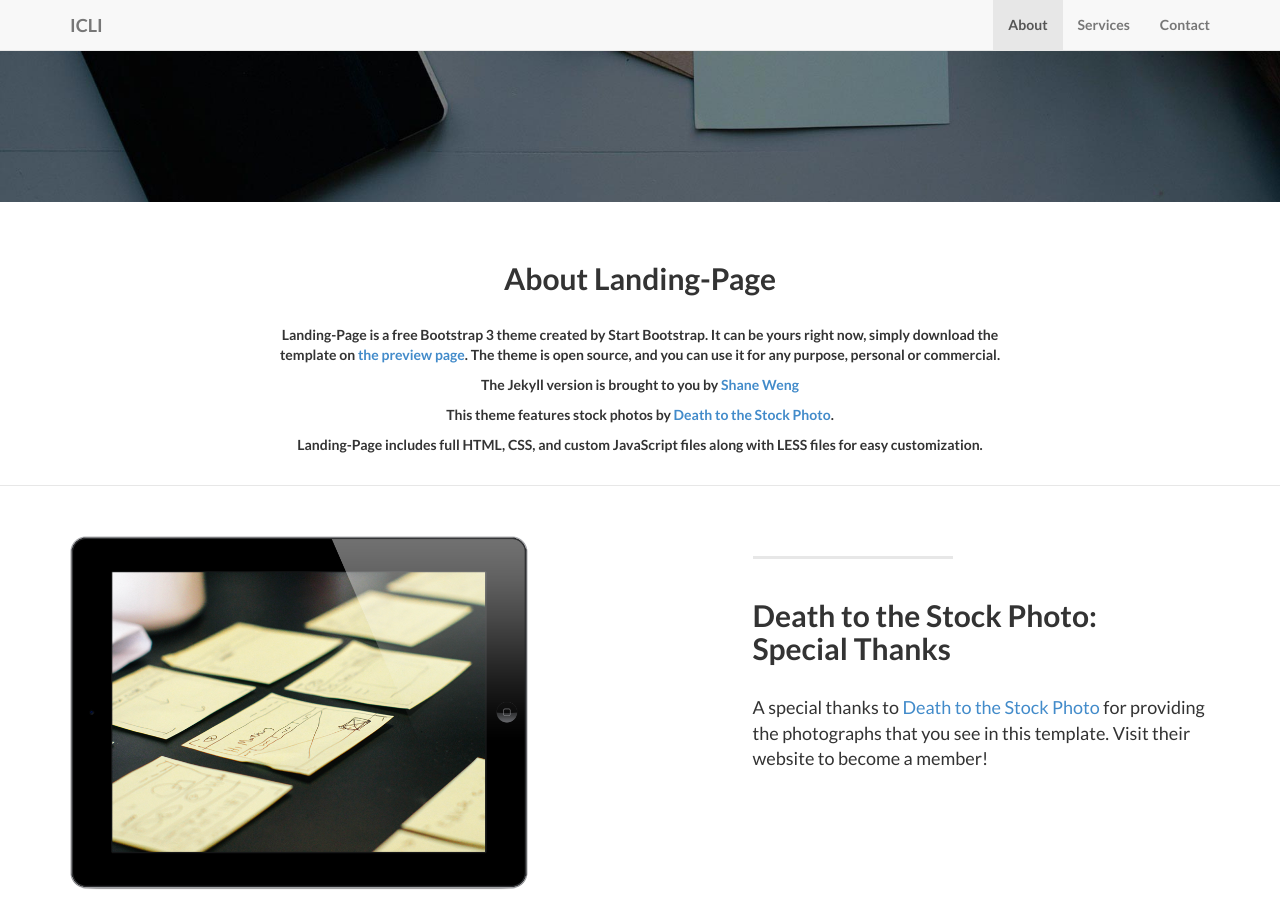
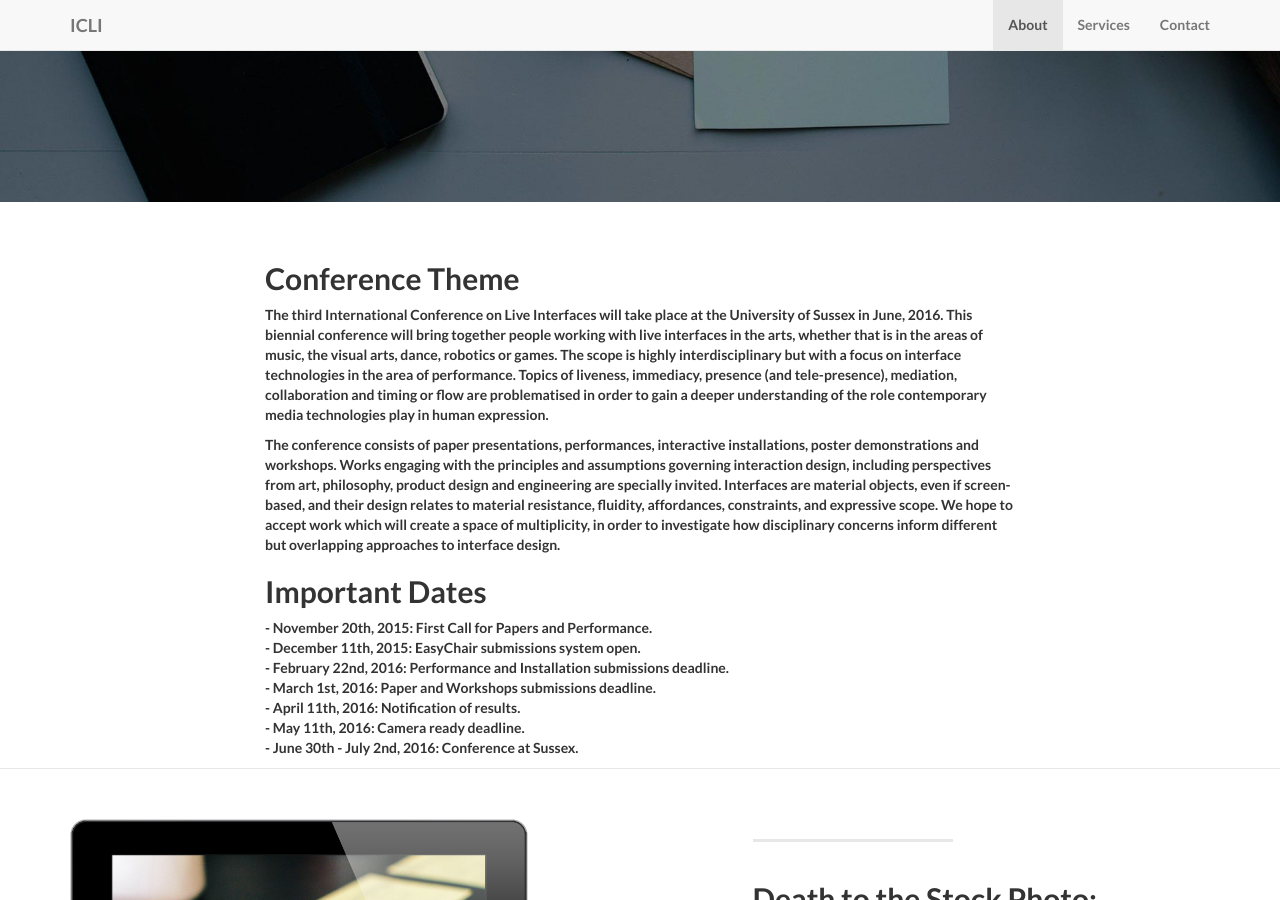
Before and after one commit to thormagnusson/liveinterfaces, a Jekyll site: the page built from index.html, in a window 1280 px wide and 900 px high, scrolled down 575 px. Built offline with Jekyll 4.4.1, drawn with Linux system fonts in a browser that asks for light colours.

```diff
--- a/_includes/about.html
+++ b/_includes/about.html
@@ -1,15 +1,25 @@
     <!-- About Section -->
-    <section id="about" class="container content-section text-center">
+    <section id="about" class="container content-section text-left">
         <div class="row">
             <div class="col-lg-8 col-lg-offset-2">
               <br/><br/>
-              <h2>About Landing-Page</h2>
-              <br/>
-                <p>Landing-Page is a free Bootstrap 3 theme created by Start Bootstrap. It can be yours right now, simply download the template on <a href="http://startbootstrap.com/template-overviews/landing-page/">the preview page</a>. The theme is open source, and you can use it for any purpose, personal or commercial.</p>
-                <p>The Jekyll version is brought to you by <a href="https://github.com/swcool">Shane Weng</a></p>
-                <p>This theme features stock photos by <a href="http://join.deathtothestockphoto.com//">Death to the Stock Photo</a>.</p>
-                <p>Landing-Page includes full HTML, CSS, and custom JavaScript files along with LESS files for easy customization.</p>
-                <br/>
+            <h2>Conference Theme</h2>
+
+            <p>The third International Conference on Live Interfaces will take place at the University of Sussex in June, 2016. This biennial conference will bring together people working with live interfaces in the arts, whether that is in the areas of music, the visual arts, dance, robotics or games. The scope is highly interdisciplinary but with a focus on interface technologies in the area of performance. Topics of liveness, immediacy, presence (and tele-presence), mediation, collaboration and timing or flow are problematised in order to gain a deeper understanding of the role contemporary media technologies play in human expression.</p>
+
+            <p>The conference consists of paper presentations, performances, interactive installations, poster demonstrations and workshops. Works engaging with the principles and assumptions governing interaction design, including perspectives from art, philosophy, product design and engineering are specially invited. Interfaces are material objects, even if screen-based, and their design relates to material resistance, fluidity, affordances, constraints, and expressive scope. We hope to accept work which will create a space of multiplicity, in order to investigate how disciplinary concerns inform different but overlapping approaches to interface design.
+            </p>
+
+            <h2>Important Dates</h2>
+
+            <p>
+            - <b>November 20th, 2015:</b> First Call for Papers and Performance.<br>
+            - <b>December 11th, 2015:</b> EasyChair submissions system open.<br>
+            - <b>February 22nd, 2016:</b> Performance and Installation submissions deadline.<br>
+            - <b>March 1st, 2016:</b> Paper and Workshops submissions deadline.<br>
+            - <b>April 11th, 2016:</b> Notification of results.<br>
+            - <b>May 11th, 2016:</b> Camera ready deadline.<br>
+            - <b>June 30th - July 2nd, 2016:</b> Conference at Sussex.<br>
               </div>
         </div>
     </section>
```
Also changed, not shown: _includes/brighton.html (added, +30 -0 lines).
